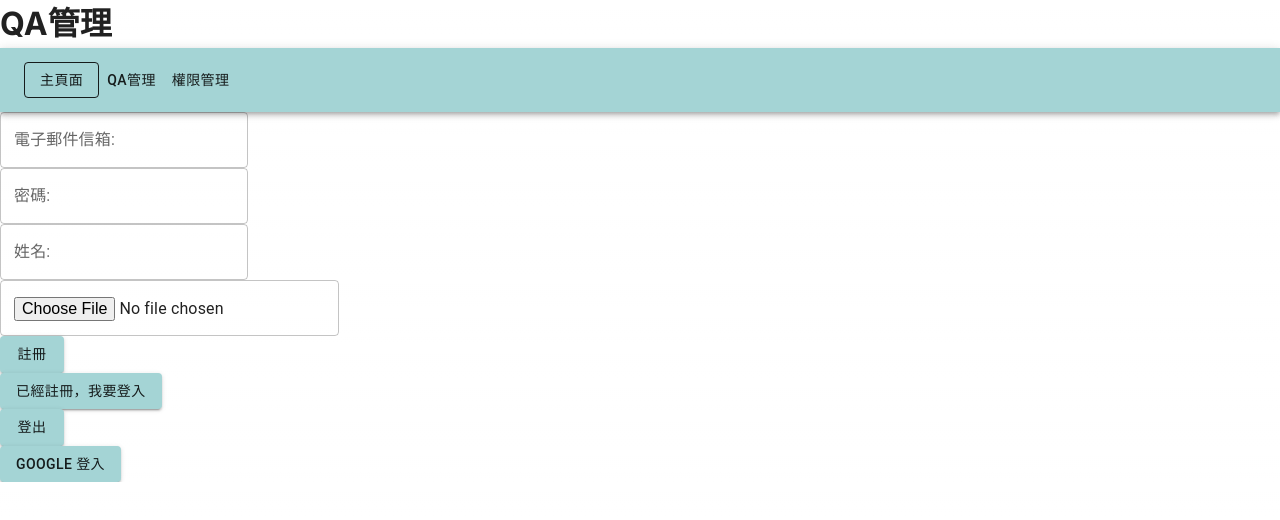
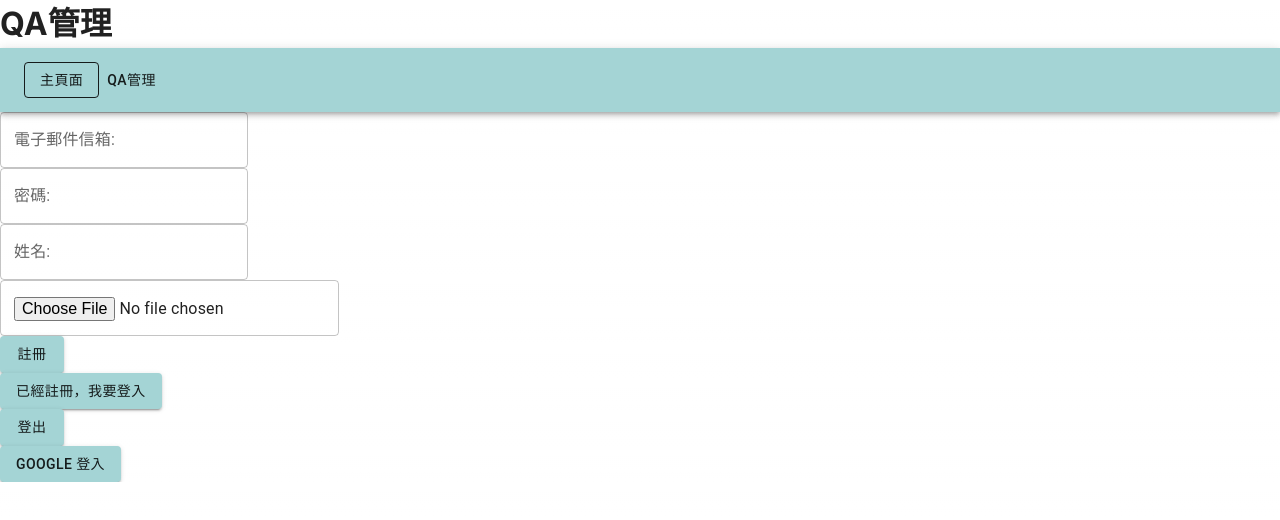
Before and after one commit to MelodyHuang3073/webclass, a Next.js app: page /account in a window 1280 px wide. Shown: the top 520 px of the page. Built offline with nearby package versions, Linux system fonts and the light colour scheme; no server answers.

Commit message:
Update menu.tsx

```diff
--- a/app/menu.tsx
+++ b/app/menu.tsx
@@ -14,7 +14,6 @@ export default function Menu() {
       <Toolbar>
         <Button color="inherit" variant={pathname === "/account" ? "outlined" : "text"} onClick={() => router.push("/account")}>主頁面</Button>
         <Button color="inherit" variant={pathname === "/product" ? "outlined" : "text"} onClick={() => router.push("/product")}>QA管理</Button>
-        <Button color="inherit" variant={pathname === "/admin" ? "outlined" : "text"} onClick={() => router.push("/admin")}>權限管理</Button>
         {authContext}
       </Toolbar>
     </AppBar>
```
